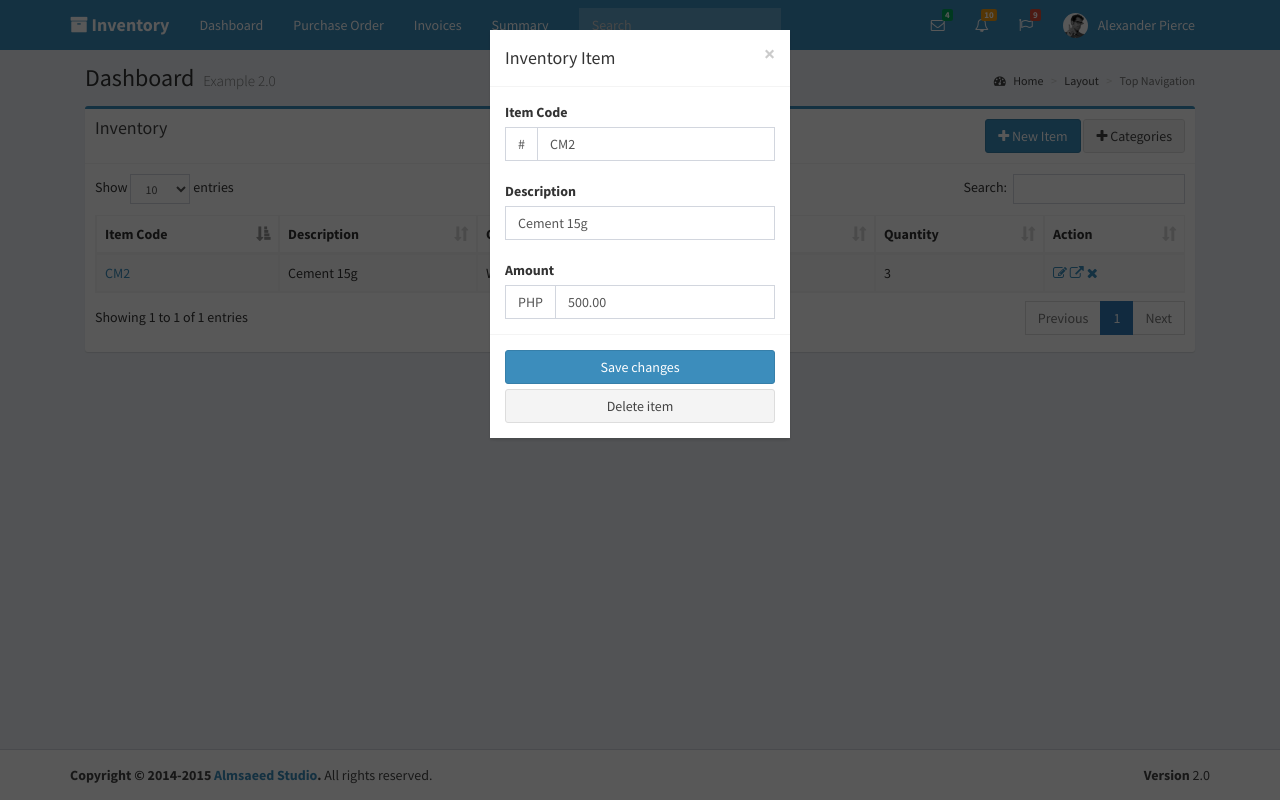
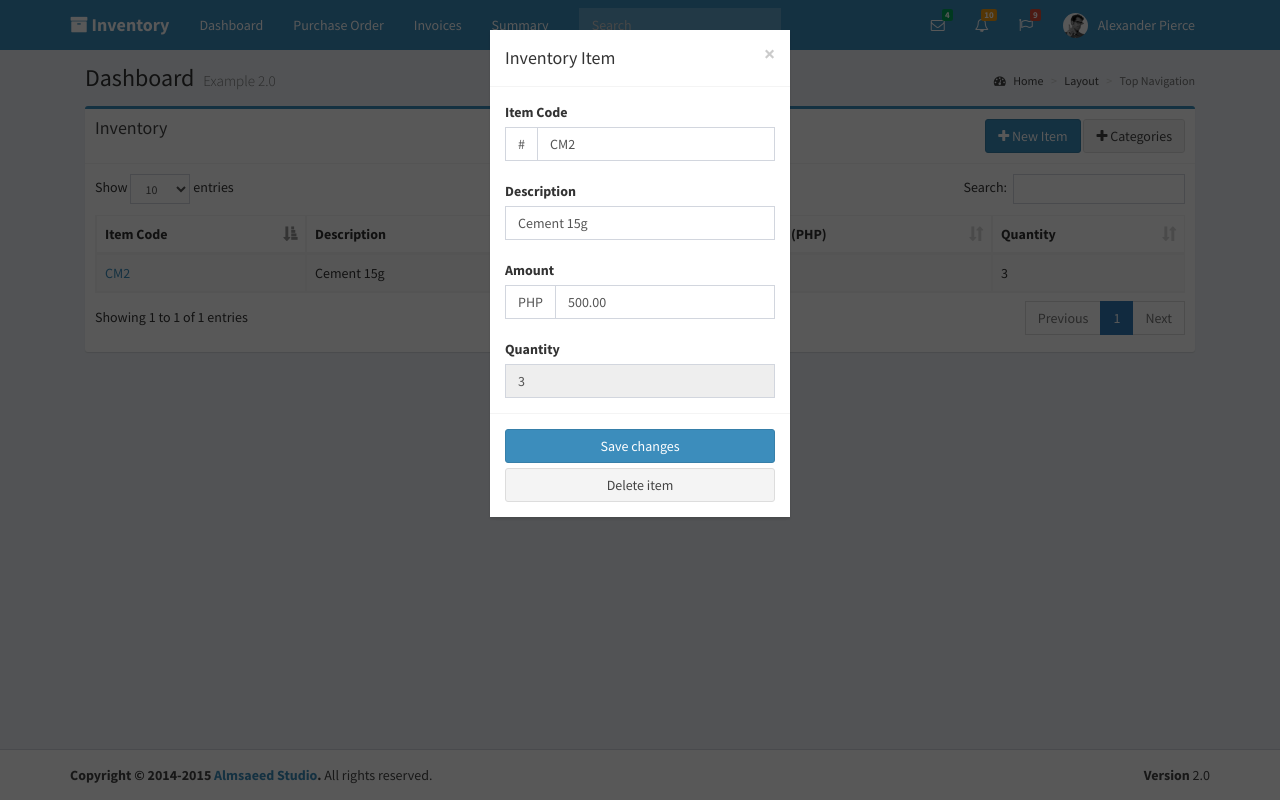
Before and after one commit to geraldroy/inventory, a CodeIgniter app: page /inventory/index.php/dashboard/index in a window 1280 px wide, after a click on "CM2". Run offline with CodeIgniter, Linux system fonts and the light colour scheme; some libraries are stand-ins or nearby versions.

Commit message:
Edit and delete item

```diff
--- a/application/controllers/dashboard.php
+++ b/application/controllers/dashboard.php
@@ -30,6 +30,18 @@ class Dashboard extends CI_Controller {
         $this->model_item->addItem();
 		$this->index();
 	}
+
+	function editItem() {
+		$this->load->model('model_item');
+        $this->model_item->saveChanges();
+		$this->index();
+	}
+
+	function deleteItem() {
+		$this->load->model('model_item');
+        $this->model_item->deleteItem();
+		$this->index();
+	}
 }
 
 /* End of file welcome.php */
--- a/application/models/model_item.php
+++ b/application/models/model_item.php
@@ -14,4 +14,19 @@ class model_item extends CI_Model {
 		);
 		$this->db->insert('item', $data);
 	}
+
+	function saveChanges() {
+        $data = array(
+			'code' => $_POST['code'],
+			'description' => $_POST['description'],
+			'amount' => $_POST['amount']
+		);
+		$this->db->where('id', $_POST['id']);
+		$this->db->update('item', $data);
+	}
+
+	function deleteItem() {
+		$this->db->where('id', $_POST['id']);
+		$this->db->delete('item');
+	}
 }
--- a/application/views/view_dashboard.php
+++ b/application/views/view_dashboard.php
@@ -68,7 +68,6 @@
 												<th>Category</th>
 												<th>Amount (PHP)</th>
 												<th>Quantity</th>
-												<th>Action</th>
 											</tr>
 										</thead>
 										<tbody>
@@ -79,22 +78,18 @@
 													echo '<td>Warehouse 1</td>';
 													echo '<td>'.number_format($item->amount, 2, '.', ',').'</td>';
 													echo '<td>'.$item->quantity.'</td>'; ?>
-													<td>
-														<a href=""><i class="fa fa-edit"></i> </a>
-														<a href=""><i class="fa fa-external-link"></i> </a>
-														<a href=""><i class="fa fa-remove"></i> </a>
-													</td>
 												</tr>
 												<div class="modal fade" id="viewItem" role="dialog">
 													<div class="modal-dialog modal-sm">
 														<!-- Modal content-->
 														<div class="modal-content">
-															<form action="<?php echo base_url();?>dashboard/createItem" method="post">
+															<form method="post">
 																<div class="modal-header">
 																	<button type="button" class="close" data-dismiss="modal">&times;</button>
 																	<h4 class="modal-title">Inventory Item</h4>
 																</div>
 																<div class="modal-body">
+																	<input type="hidden" name="id" value="<?php echo $item->id; ?>">
 																	<label>Item Code</label>
 																	<div class="input-group">
 																		<span class="input-group-addon">#</span>
@@ -107,11 +102,13 @@
 																	<div class="input-group">
 																		<span class="input-group-addon">PHP</span>
 																		<input type="text" class="form-control" placeholder="Price" name="amount" value="<?php echo number_format($item->amount, 2, '.', ','); ?>">
-																	</div>
+																	</div><br>
+																	<label>Quantity</label><br>
+																	<input type="text" class="form-control" name="quantity" value="<?php echo $item->quantity; ?>" disabled>
 																</div>
 																<div class="modal-footer">
-																	<input type="submit" class="btn btn-block btn-primary" value="Save changes">
-																	<button type="button" class="btn btn-block btn-default" data-dismiss="modal">Delete item</button>
+																	<input type="submit" class="btn btn-block btn-primary" value="Save changes" formaction="<?php echo base_url();?>dashboard/editItem">
+																	<input type="submit" class="btn btn-block btn-default" value="Delete item" formaction="<?php echo base_url();?>dashboard/deleteItem">
 																</div>
 															</form>
 														</div>
```
Also changed, not shown: inventory.sql (+7 -9 lines).
